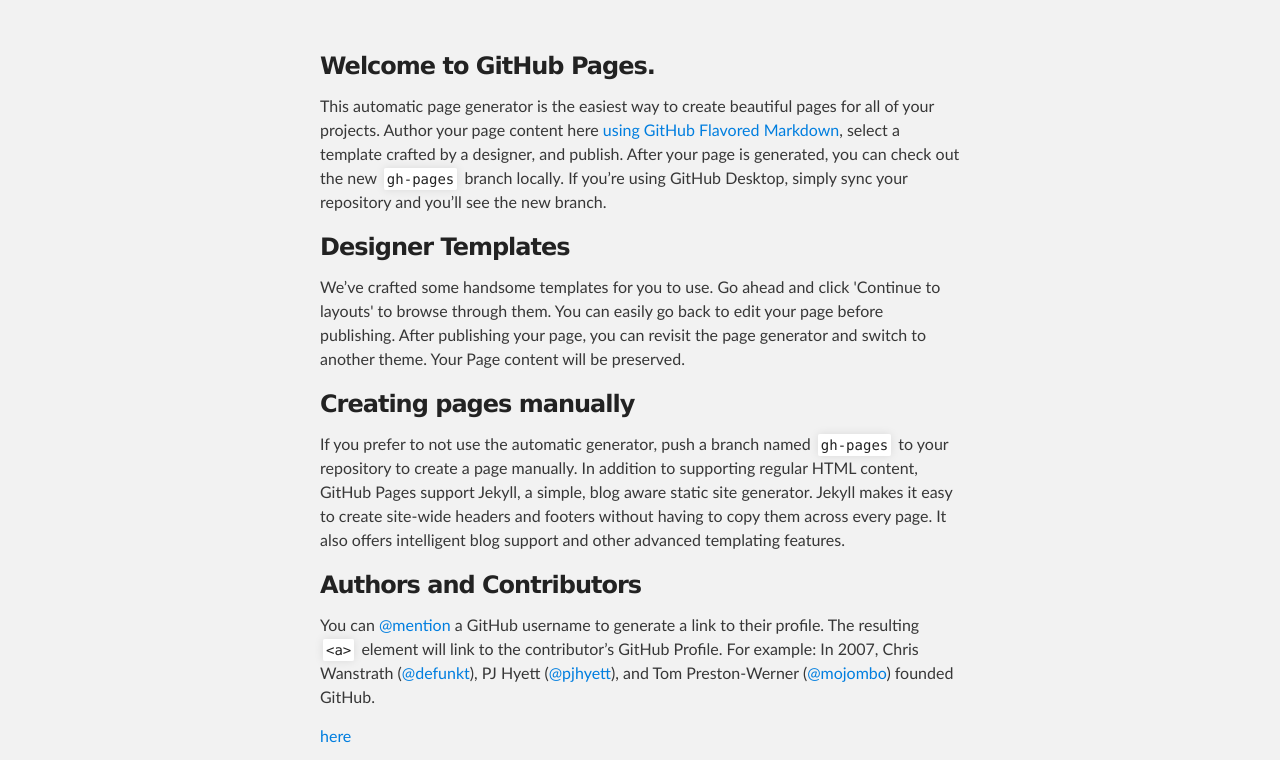
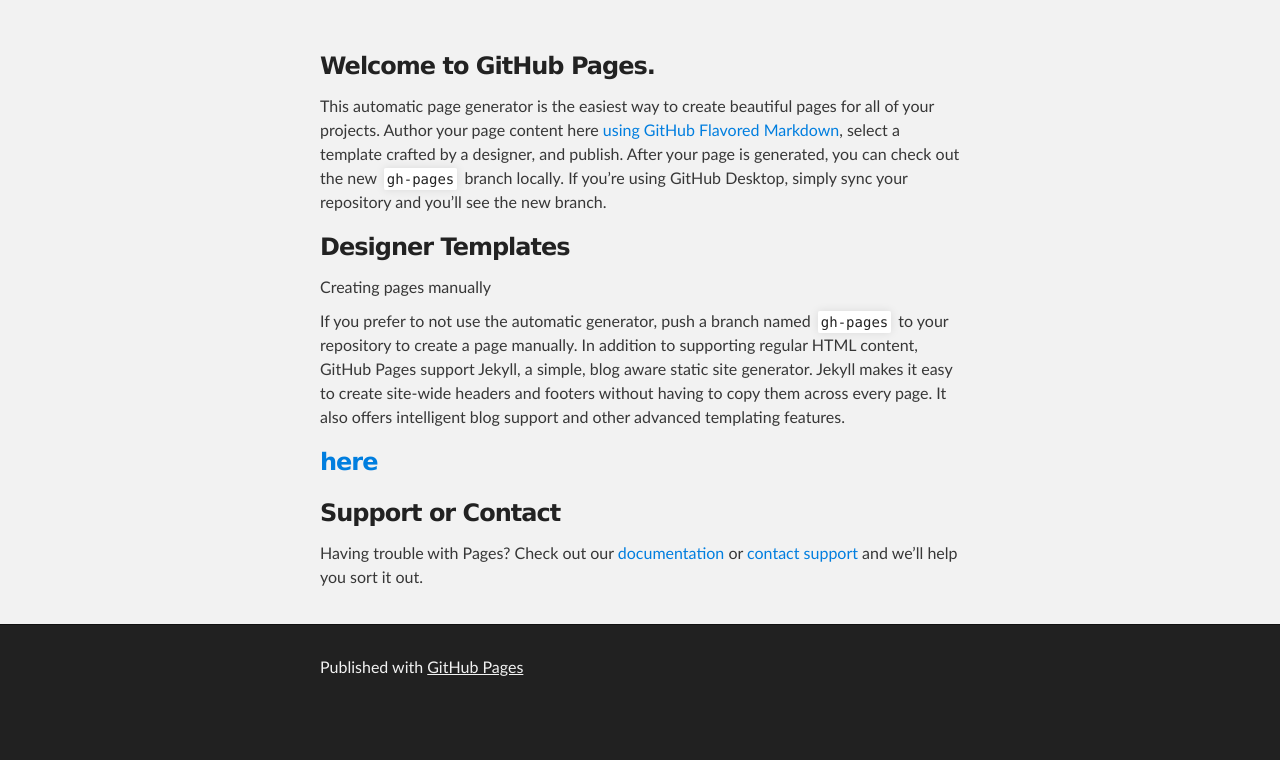
Before and after one commit to dmhiggs/dmhiggs.github.io, a plain HTML site: page index.html in a window 1280 px wide. Shown: the part 176-936 px from the top of the page. After the commit the page ends 890 px from the top, so only its background shows below. Drawn offline with Linux system fonts and the light colour scheme.

Commit message:
Update index.html

```diff
--- a/index.html
+++ b/index.html
@@ -35,17 +35,11 @@
 <h3>
 <a id="designer-templates" class="anchor" href="#designer-templates" aria-hidden="true"><span class="octicon octicon-link"></span></a>Designer Templates</h3>
 
-<p>We’ve crafted some handsome templates for you to use. Go ahead and click 'Continue to layouts' to browse through them. You can easily go back to edit your page before publishing. After publishing your page, you can revisit the page generator and switch to another theme. Your Page content will be preserved.</p>
-
-<h3>
 <a id="creating-pages-manually" class="anchor" href="#creating-pages-manually" aria-hidden="true"><span class="octicon octicon-link"></span></a>Creating pages manually</h3>
 
 <p>If you prefer to not use the automatic generator, push a branch named <code>gh-pages</code> to your repository to create a page manually. In addition to supporting regular HTML content, GitHub Pages support Jekyll, a simple, blog aware static site generator. Jekyll makes it easy to create site-wide headers and footers without having to copy them across every page. It also offers intelligent blog support and other advanced templating features.</p>
 
 <h3>
-<a id="authors-and-contributors" class="anchor" href="#authors-and-contributors" aria-hidden="true"><span class="octicon octicon-link"></span></a>Authors and Contributors</h3>
-
-<p>You can <a href="https://github.com/blog/821" class="user-mention">@mention</a> a GitHub username to generate a link to their profile. The resulting <code>&lt;a&gt;</code> element will link to the contributor’s GitHub Profile. For example: In 2007, Chris Wanstrath (<a href="https://github.com/defunkt" class="user-mention">@defunkt</a>), PJ Hyett (<a href="https://github.com/pjhyett" class="user-mention">@pjhyett</a>), and Tom Preston-Werner (<a href="https://github.com/mojombo" class="user-mention">@mojombo</a>) founded GitHub.</p>
 
 <p><a href="http://dmhiggs.github.io/sudoku">here</a></p>
 <h3>
```
